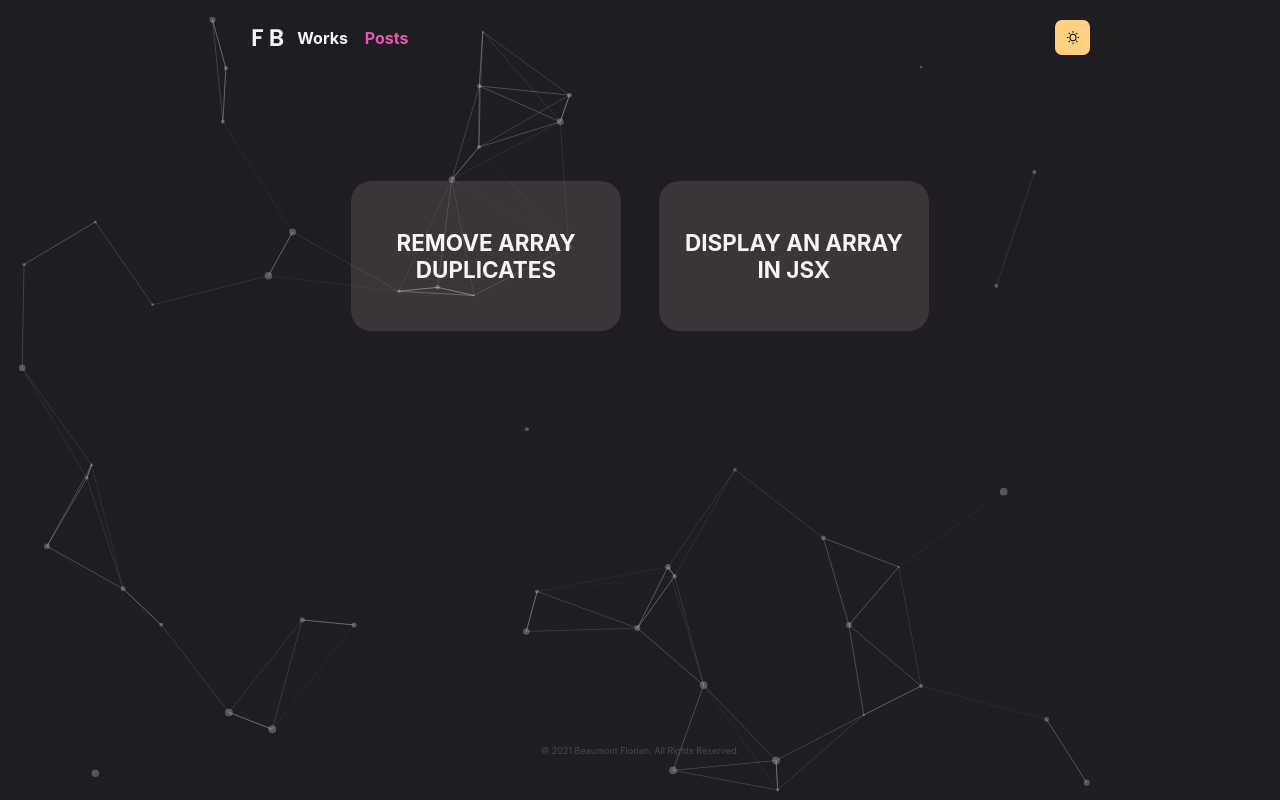
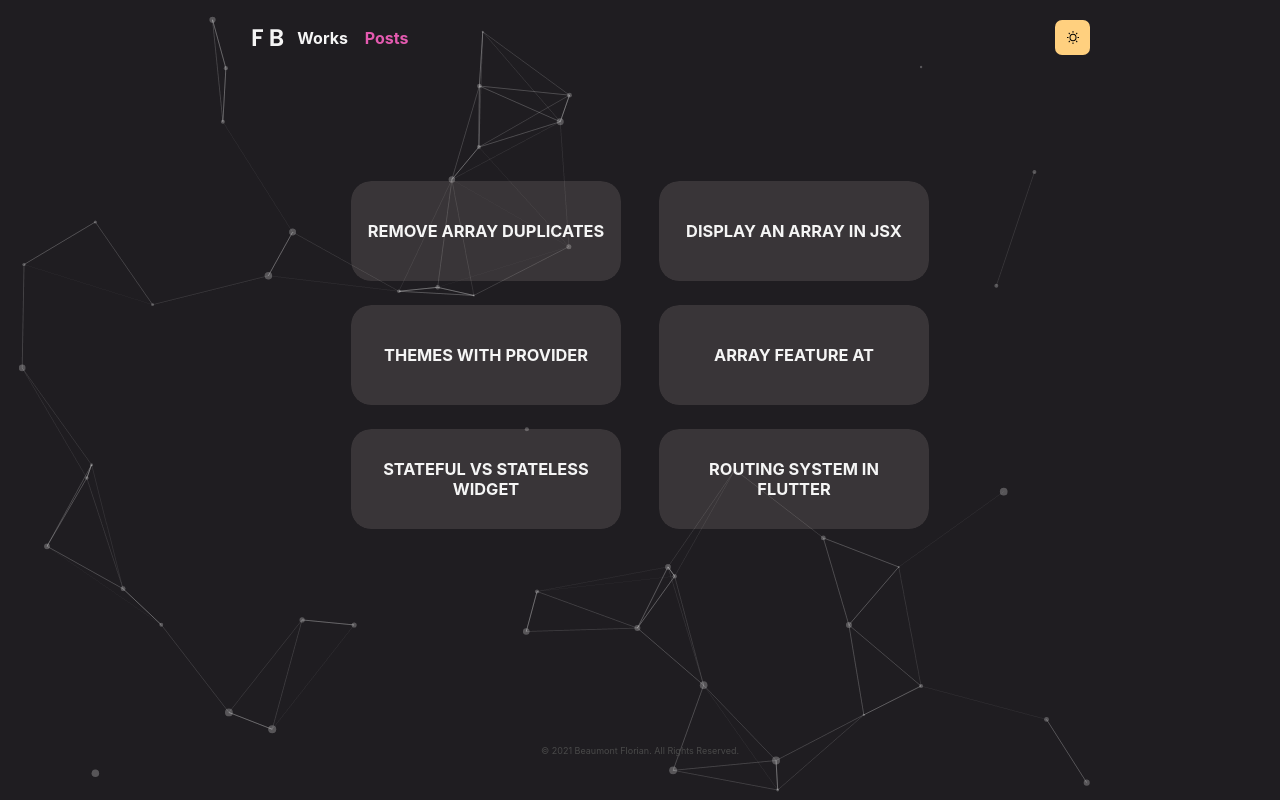
Before and after one commit to BFlorian91/react-portfolio, a React (Create React App) app: page /posts in a window 1280 px wide. Built offline with nearby package versions, Linux system fonts and the light colour scheme.

Commit message:
fix minor display bug on posts page, and update minor css on Posts Works Card and Home page/component

```diff
--- a/src/App.css
+++ b/src/App.css
@@ -25,6 +25,7 @@ body {
   -moz-osx-font-smoothing: grayscale;
   max-height: 100vh;
   overflow-y: scroll;
+  /* overscroll-behavior: none; */
 }
 
 /* Scroll darkmode */
--- a/src/Components/Card/Card.css
+++ b/src/Components/Card/Card.css
@@ -17,7 +17,7 @@
   overflow: hidden;
   border-radius: 20px;
 
-  height: 150px;
+  height: 100px;
   background: #f0e7db1f;
 
   transition: all 0.4s ease-in-out;
@@ -28,7 +28,7 @@
   overflow: hidden;
   border-radius: 20px;
 
-  height: 150px;
+  height: 100px;
   background: #1f1d2194;
   color: whitesmoke;
 
@@ -36,7 +36,7 @@
 }
 
 .card-body {
-  height: 150px;
+  height: 100px;
 
   text-align: center;
   padding: 0.5rem;
@@ -50,7 +50,7 @@
   width: 100%;
   height: 100%;
 
-  font-size: 1.2rem;
+  font-size: 14px;
   padding: 0.5rem;
   text-transform: uppercase;
   cursor: pointer;
--- a/src/Pages/Home/Home.css
+++ b/src/Pages/Home/Home.css
@@ -1,5 +1,6 @@
 .home {
   overflow: hidden;
+  user-select: none;
 }
 
 .sections__annimation {
--- a/src/Pages/Posts/Posts.css
+++ b/src/Pages/Posts/Posts.css
@@ -26,8 +26,9 @@
 
 .posts__card--vertical-slide {
   opacity: 0;
-  animation: animateY 0.3s linear;
-  animation-fill-mode: forwards;
+  animation:
+    animatePosition 1s cubic-bezier(0.1, 0.9, 0.2, 1),
+    animateOpacity 1s linear forwards;
 }
 
 .posts__card--vertical-slide:nth-child(1) {
@@ -38,33 +39,21 @@
   animation-delay: 50ms;
 }
 
-@keyframes animateY {
+@keyframes animatePosition {
   0% {
-    opacity: 0;
     transform: translateY(100%);
   }
-  95% {
-    opacity: 0.4;
-    transform: translateY(1%);
-  }
   100% {
-    opacity: 1;
     transform: translateY(0);
   }
 }
 
-@keyframes animateX {
+@keyframes animateOpacity {
   0% {
     opacity: 0;
-    transform: translateX(-100%);
-  }
-  90% {
-    opacity: 0.4;
-    transform: translateX(1%);
   }
   100% {
     opacity: 1;
-    transform: translateX(0);
   }
 }
 
--- a/src/Pages/Works/Works.css
+++ b/src/Pages/Works/Works.css
@@ -53,7 +53,7 @@
   width: 100%;
   height: 100%;
   position: absolute;
-  opacity: .4;
+  opacity: .6;
   cursor: pointer;
   object-fit: cover;
 }
@@ -61,7 +61,7 @@
 .works__card--img.lightmode {
   width: 100%;
   height: 100%;
-  opacity: .6;
+  opacity: .8;
   cursor: pointer;
   object-fit: cover;
 }
@@ -75,8 +75,7 @@
 
 .works__card.lightmode {
   width: 100%;
-  /* background: rgba(233, 218, 198, 1); */
-  color: #1f1d21;
+  color: #f0e7db;
 }
 
 .works__card--vertical-slide {
--- a/src/data/posts.json
+++ b/src/data/posts.json
@@ -4,13 +4,39 @@
       "id": 1,
       "title": "Remove array duplicates",
       "image": "",
-      "urlPost": "https://fbdevelop.netlify.app/remove-duplicate-element-js/"
+      "urlPost": "https://fbdevelop.netlify.app/remove-duplicate-element-js/",
+      "tag": ["Javascript"]
     },
     {
       "id": 2,
       "title": "Display an array in JSX",
       "image": "",
-      "urlPost": "https://fbdevelop.netlify.app/display-jsx-array/"
+      "urlPost": "https://fbdevelop.netlify.app/display-jsx-array/",
+      "tag": ["Javascript"]
+    },    {
+      "id": 3,
+      "title": "Themes with Provider",
+      "image": "",
+      "urlPost": "https://fbdevelop.netlify.app/themes-with-provider/",
+      "tag": ["Flutter"]
+    },    {
+      "id": 4,
+      "title": "Array feature at",
+      "image": "",
+      "urlPost": "https://fbdevelop.netlify.app/array-feature-at/",
+      "tag": ["Javascript"]
+    },    {
+      "id": 5,
+      "title": "Stateful vs Stateless widget",
+      "image": "",
+      "urlPost": "https://fbdevelop.netlify.app/stateful-vs-stateless/",
+      "tag": ["Flutter"]
+    },    {
+      "id": 6,
+      "title": "Routing system in Flutter",
+      "image": "",
+      "urlPost": "https://fbdevelop.netlify.app/routes-flutter/",
+      "tag": ["Flutter"]
     }
   ]
 }
```
